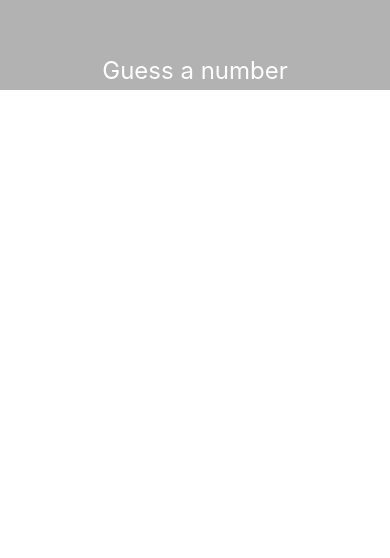
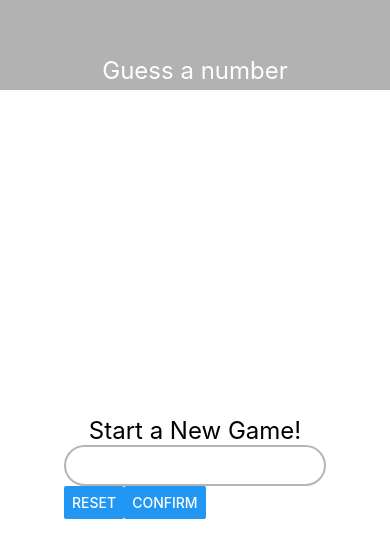
Before and after one commit to edignot/react-native-guess-a-number, a React Native app: screen / in a window 390 px wide. Shown: the top 558 px of the page. Built offline with nearby package versions, Linux system fonts and the light colour scheme.

Commit message:
Main screen created

```diff
--- a/App.js
+++ b/App.js
@@ -1,13 +1,13 @@
-import { StatusBar } from "expo-status-bar"
 import React from "react"
 import { StyleSheet, Text, View } from "react-native"
 import Header from "./components/Header"
+import StartGameScreen from "./screens/StartGameScreen"
 
 export default function App() {
   return (
     <View style={styles.screen}>
       <Header title="Guess a number" />
-      <StatusBar style="auto" />
+      <StartGameScreen />
     </View>
   )
 }
--- /dev/null
+++ b/screens/StartGameScreen.js
@@ -0,0 +1,41 @@
+import React from "react"
+import { View, Text, StyleSheet, TextInput, Button } from "react-native"
+
+const StartGameScreen = () => {
+  return (
+    <View style={styles.screen}>
+      <Text style={styles.title}>Start a New Game!</Text>
+      <View styles>
+        <Text></Text>
+        <TextInput style={styles.inputContainer} />
+        <View style={styles.buttonContainer}>
+          <Button title="Reset" onPress={() => {}} />
+          <Button title="Confirm" onPress={() => {}} />
+        </View>
+      </View>
+    </View>
+  )
+}
+
+const styles = StyleSheet.create({
+  screen: {
+    flex: 1,
+    justifyContent: "center",
+    alignItems: "center",
+  },
+  title: {
+    fontSize: 24,
+  },
+  inputContainer: {
+    paddingVertical: 10,
+    paddingHorizontal: 20,
+    borderColor: "#b5b5b5",
+    borderWidth: 2,
+    borderRadius: 100,
+  },
+  buttonContainer: {
+    flexDirection: "row",
+  },
+})
+
+export default StartGameScreen
```
